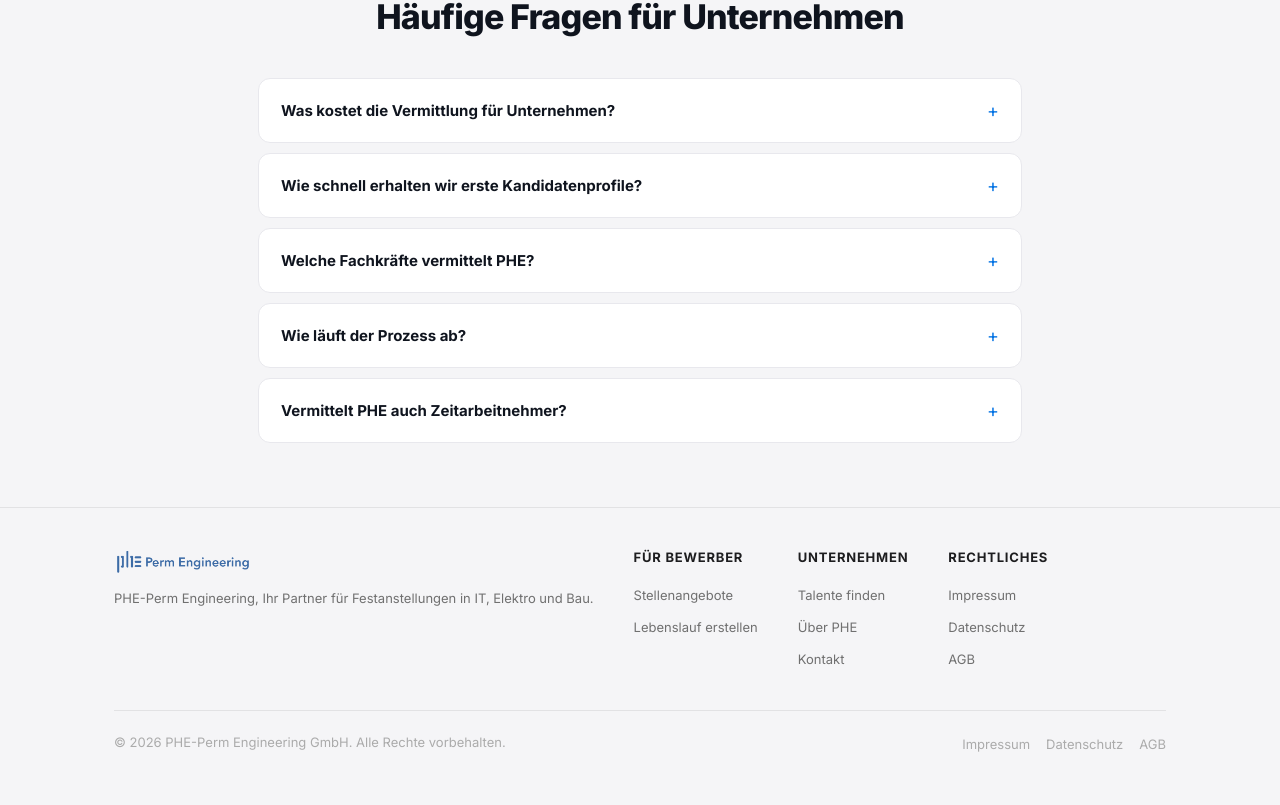
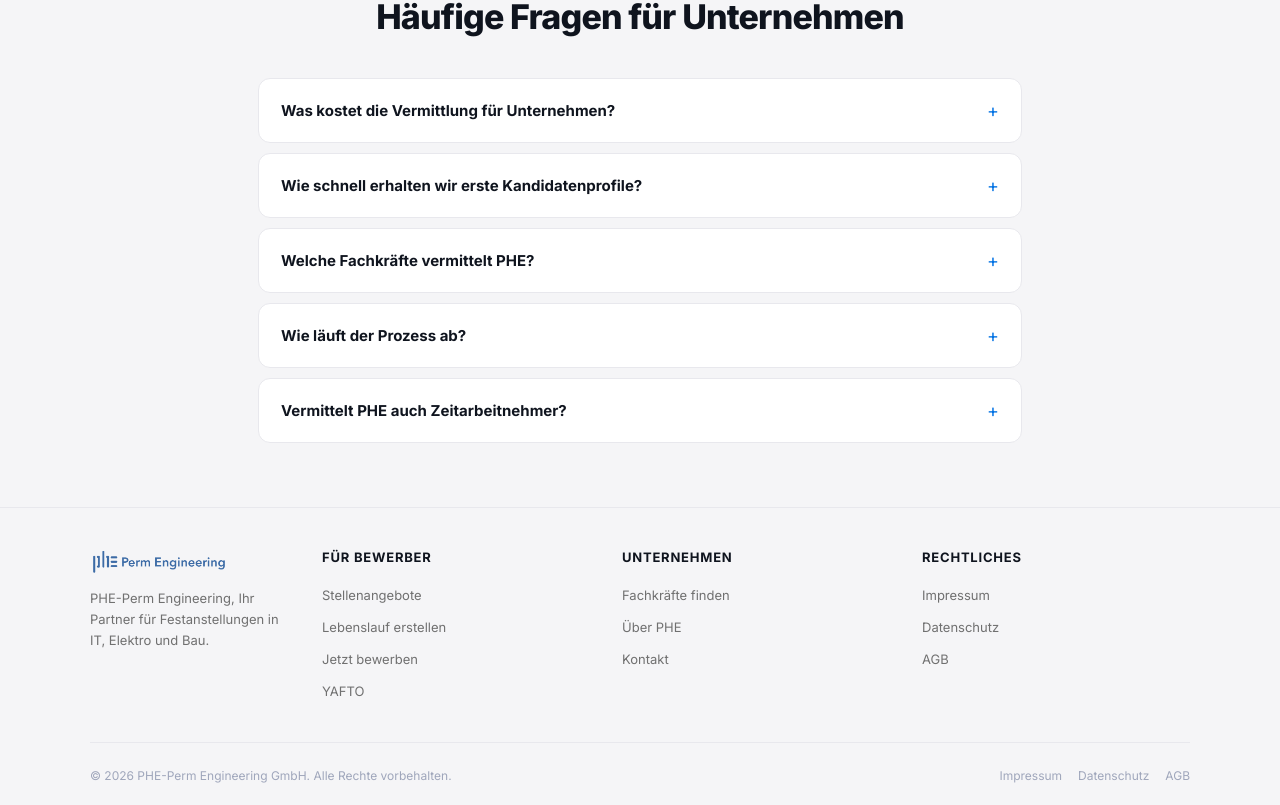
Before and after one commit to MatiXn/webseite2026, a Next.js app in the folder frontend/: page /talente-finden in a window 1280 px wide. Shown: the part 2247-3052 px from the top of the page. Before the commit the page ends 3022 px from the top, so only its background shows below. Built offline with nearby package versions, Linux system fonts and the light colour scheme.

Commit message:
feat: einheitlicher Footer auf allen Seiten als gemeinsame Komponente

```diff
--- /dev/null
+++ b/frontend/src/app/components/Footer.tsx
@@ -0,0 +1,52 @@
+"use client";
+import Link from "next/link";
+import Image from "next/image";
+
+const WA_LINK = "https://wa.me/491739980100";
+
+export default function Footer() {
+  return (
+    <footer style={{ background: "var(--bg)", borderTop: "1px solid var(--border)" }} className="px-section">
+      <div style={{ maxWidth: 1100, margin: "0 auto", paddingTop: 40, paddingBottom: 20 }}>
+        <div className="footer-grid" style={{ marginBottom: 40 }}>
+          <div>
+            <Image src="/phe-logo.png" alt="PHE-Perm Engineering" height={28} width={140} style={{ height: 28, width: "auto", marginBottom: 12 }} />
+            <p style={{ fontSize: 13, color: "var(--gray)", lineHeight: 1.6 }}>
+              PHE-Perm Engineering, Ihr Partner für Festanstellungen in IT, Elektro und Bau.
+            </p>
+          </div>
+          {[
+            { title: "Für Bewerber", links: [["Stellenangebote", "/jobs"], ["Lebenslauf erstellen", "/lebenslauf-erstellen"], ["Jetzt bewerben", WA_LINK], ["YAFTO", "/#yafto"]] },
+            { title: "Unternehmen", links: [["Fachkräfte finden", "/talente-finden"], ["Über PHE", "/ueber-uns"], ["Kontakt", "/kontakt"]] },
+            { title: "Rechtliches", links: [["Impressum", "/impressum"], ["Datenschutz", "/datenschutz"], ["AGB", "/agb"]] },
+          ].map((col) => (
+            <div key={col.title}>
+              <h4 style={{ fontSize: 13, fontWeight: 700, color: "var(--navy)", marginBottom: 14, textTransform: "uppercase", letterSpacing: "0.06em" }}>{col.title}</h4>
+              <ul style={{ listStyle: "none", display: "flex", flexDirection: "column", gap: 8 }}>
+                {col.links.map(([l, h]) => (
+                  <li key={l}>
+                    <Link
+                      href={h}
+                      {...(h.startsWith("https://wa.me") ? { target: "_blank", rel: "noopener noreferrer" } : {})}
+                      style={{ fontSize: 13, color: "var(--gray)", textDecoration: "none" }}
+                    >
+                      {l}
+                    </Link>
+                  </li>
+                ))}
+              </ul>
+            </div>
+          ))}
+        </div>
+        <div className="footer-bottom">
+          <span>© 2026 PHE-Perm Engineering GmbH. Alle Rechte vorbehalten.</span>
+          <div>
+            <Link href="/impressum" style={{ color: "var(--gray-light)", textDecoration: "none", marginLeft: 16 }}>Impressum</Link>
+            <Link href="/datenschutz" style={{ color: "var(--gray-light)", textDecoration: "none", marginLeft: 16 }}>Datenschutz</Link>
+            <Link href="/agb" style={{ color: "var(--gray-light)", textDecoration: "none", marginLeft: 16 }}>AGB</Link>
+          </div>
+        </div>
+      </div>
+    </footer>
+  );
+}
--- a/frontend/src/app/jobs/page.tsx
+++ b/frontend/src/app/jobs/page.tsx
@@ -2,6 +2,7 @@
 import { useState, useCallback, useEffect } from "react";
 import Nav, { WA_LINK, MAIL_APPLY } from "../components/Nav";
 import FaqSection from "../components/FaqSection";
+import Footer from "../components/Footer";
 import JsonLd from "../components/JsonLd";
 import { JOBS as FALLBACK_JOBS, CATEGORIES, CATEGORY_COLORS, CATEGORY_LABELS, distanceKm, type Job } from "./data";
 
@@ -509,6 +510,7 @@ export default function JobsPage() {
           { "@type": "Question", "name": "Gibt es Stellen, die nicht online gelistet sind?", "acceptedAnswer": { "@type": "Answer", "text": "Ja, wir haben zahlreiche exklusive, nicht öffentlich ausgeschriebene Positionen. Schreib uns auf WhatsApp." } },
         ]
       }} />
+      <Footer />
     </>
   );
 }
--- a/frontend/src/app/kontakt/page.tsx
+++ b/frontend/src/app/kontakt/page.tsx
@@ -3,6 +3,7 @@ import Link from "next/link";
 import { useState } from "react";
 import Nav, { WA_LINK } from "../components/Nav";
 import FaqSection from "../components/FaqSection";
+import Footer from "../components/Footer";
 import JsonLd from "../components/JsonLd";
 
 const WhatsAppIcon = ({ size = 16 }: { size?: number }) => (
@@ -235,18 +236,7 @@ export default function KontaktPage() {
         }
       }} />
 
-      {/* FOOTER */}
-      <footer style={{ borderTop: "1px solid var(--border)", padding: "40px 48px", background: "var(--bg)", marginTop: 40 }}>
-        <div style={{ maxWidth: 1100, margin: "0 auto", display: "flex", justifyContent: "space-between", alignItems: "center" }}>
-          <p style={{ fontSize: 13, color: "var(--gray-light)" }}>
-            © 2026 PHE-Perm Engineering Ingenieure & Techniker GmbH · Hüttenstraße 30, 40215 Düsseldorf
-          </p>
-          <div style={{ display: "flex", gap: 24 }}>
-            <Link href="/ueber-uns" style={{ fontSize: 13, color: "var(--gray)", textDecoration: "none" }}>Über uns</Link>
-            <Link href="/jobs" style={{ fontSize: 13, color: "var(--gray)", textDecoration: "none" }}>Stellenangebote</Link>
-          </div>
-        </div>
-      </footer>
+      <Footer />
     </div>
   );
 }
--- a/frontend/src/app/page.tsx
+++ b/frontend/src/app/page.tsx
@@ -2,6 +2,7 @@
 import Image from "next/image";
 import Link from "next/link";
 import FaqSection from "./components/FaqSection";
+import Footer from "./components/Footer";
 import JsonLd from "./components/JsonLd";
 import Nav from "./components/Nav";
 import { useEffect, useState } from "react";
@@ -749,40 +750,7 @@ export default function Home() {
       ]} />
 
       {/* ── FOOTER ── */}
-      <footer style={{ background: "var(--bg)", borderTop: "1px solid var(--border)" }} className="px-section">
-        <div style={{ maxWidth: 1100, margin: "0 auto", paddingTop: 40, paddingBottom: 20 }}>
-          <div className="footer-grid" style={{ marginBottom: 40 }}>
-            <div>
-              <Image src="/phe-logo.png" alt="PHE-Perm Engineering" height={28} width={140} style={{ height: 28, width: "auto", marginBottom: 12 }} />
-              <p style={{ fontSize: 13, color: "var(--gray)", lineHeight: 1.6 }}>
-                PHE-Perm Engineering, Ihr Partner für Festanstellungen in IT, Elektro und Bau.
-              </p>
-            </div>
-            {[
-              { title: "Für Bewerber", links: [["Stellenangebote", "/jobs"], ["Lebenslauf erstellen", "/lebenslauf-erstellen"], ["Jetzt bewerben", WA_LINK], ["YAFTO", "#yafto"]] },
-              { title: "Unternehmen", links: [["Fachkräfte finden", "/kontakt"], ["Über PHE", "/ueber-uns"], ["Kontakt", "/kontakt"]] },
-              { title: "Rechtliches", links: [["Impressum", "/impressum"], ["Datenschutz", "/datenschutz"], ["AGB", "/agb"]] },
-            ].map((col) => (
-              <div key={col.title}>
-                <h4 style={{ fontSize: 13, fontWeight: 700, color: "var(--navy)", marginBottom: 14, textTransform: "uppercase", letterSpacing: "0.06em" }}>{col.title}</h4>
-                <ul style={{ listStyle: "none", display: "flex", flexDirection: "column", gap: 8 }}>
-                  {col.links.map(([l, h]) => (
-                    <li key={l}><Link href={h} {...(h.startsWith("https://wa.me") ? { target: "_blank", rel: "noopener noreferrer" } : {})} style={{ fontSize: 13, color: "var(--gray)", textDecoration: "none" }}>{l}</Link></li>
-                  ))}
-                </ul>
-              </div>
-            ))}
-          </div>
-          <div className="footer-bottom">
-            <span>© 2026 PHE-Perm Engineering GmbH. Alle Rechte vorbehalten.</span>
-            <div>
-              <Link href="/impressum" style={{ color: "var(--gray-light)", textDecoration: "none", marginLeft: 16 }}>Impressum</Link>
-              <Link href="/datenschutz" style={{ color: "var(--gray-light)", textDecoration: "none", marginLeft: 16 }}>Datenschutz</Link>
-              <Link href="/agb" style={{ color: "var(--gray-light)", textDecoration: "none", marginLeft: 16 }}>AGB</Link>
-            </div>
-          </div>
-        </div>
-      </footer>
+      <Footer />
 
       <style>{`
         @keyframes pulse {
--- a/frontend/src/app/talente-finden/page.tsx
+++ b/frontend/src/app/talente-finden/page.tsx
@@ -4,6 +4,7 @@ import Image from "next/image";
 import Link from "next/link";
 import Nav from "@/app/components/Nav";
 import FaqSection from "@/app/components/FaqSection";
+import Footer from "@/app/components/Footer";
 
 const MAIL_EMPLOYER = "recruiting@phe-perm.de";
 
@@ -516,50 +517,7 @@ export default function TalenteFindPage() {
       ]} />
 
       {/* ── FOOTER ── */}
-      <footer style={{ background: "#f5f5f7", borderTop: "1px solid rgba(0,0,0,0.08)" }}>
-        <div style={{ maxWidth: 1100, margin: "0 auto", padding: "40px 24px 20px" }}>
-          <div style={{ display: "flex", flexWrap: "wrap", gap: 40, marginBottom: 40 }}>
-            <div style={{ minWidth: 180 }}>
-              <Image src="/phe-logo.png" alt="PHE-Perm Engineering" height={28} width={140} style={{ height: 28, width: "auto", marginBottom: 12 }} />
-              <p style={{ fontSize: 13, color: "#707070", lineHeight: 1.6 }}>
-                PHE-Perm Engineering, Ihr Partner für Festanstellungen in IT, Elektro und Bau.
-              </p>
-            </div>
-            <div>
-              <h4 style={{ fontSize: 13, fontWeight: 700, color: "#1d1d1f", marginBottom: 14, textTransform: "uppercase", letterSpacing: "0.06em" }}>Für Bewerber</h4>
-              <ul style={{ listStyle: "none", display: "flex", flexDirection: "column", gap: 8, padding: 0 }}>
-                {[["Stellenangebote", "/jobs"], ["Lebenslauf erstellen", "/lebenslauf-erstellen"]].map(([l, h]) => (
-                  <li key={l}><Link href={h} style={{ fontSize: 13, color: "#707070", textDecoration: "none" }}>{l}</Link></li>
-                ))}
-              </ul>
-            </div>
-            <div>
-              <h4 style={{ fontSize: 13, fontWeight: 700, color: "#1d1d1f", marginBottom: 14, textTransform: "uppercase", letterSpacing: "0.06em" }}>Unternehmen</h4>
-              <ul style={{ listStyle: "none", display: "flex", flexDirection: "column", gap: 8, padding: 0 }}>
-                {[["Talente finden", "/talente-finden"], ["Über PHE", "/ueber-uns"], ["Kontakt", "/kontakt"]].map(([l, h]) => (
-                  <li key={l}><Link href={h} style={{ fontSize: 13, color: "#707070", textDecoration: "none" }}>{l}</Link></li>
-                ))}
-              </ul>
-            </div>
-            <div>
-              <h4 style={{ fontSize: 13, fontWeight: 700, color: "#1d1d1f", marginBottom: 14, textTransform: "uppercase", letterSpacing: "0.06em" }}>Rechtliches</h4>
-              <ul style={{ listStyle: "none", display: "flex", flexDirection: "column", gap: 8, padding: 0 }}>
-                {[["Impressum", "/impressum"], ["Datenschutz", "/datenschutz"], ["AGB", "/agb"]].map(([l, h]) => (
-                  <li key={l}><Link href={h} style={{ fontSize: 13, color: "#707070", textDecoration: "none" }}>{l}</Link></li>
-                ))}
-              </ul>
-            </div>
-          </div>
-          <div style={{ display: "flex", justifyContent: "space-between", alignItems: "center", flexWrap: "wrap", gap: 12, borderTop: "1px solid rgba(0,0,0,0.08)", paddingTop: 20 }}>
-            <span style={{ fontSize: 13, color: "#ababab" }}>© 2026 PHE-Perm Engineering GmbH. Alle Rechte vorbehalten.</span>
-            <div>
-              <Link href="/impressum" style={{ fontSize: 13, color: "#ababab", textDecoration: "none", marginLeft: 16 }}>Impressum</Link>
-              <Link href="/datenschutz" style={{ fontSize: 13, color: "#ababab", textDecoration: "none", marginLeft: 16 }}>Datenschutz</Link>
-              <Link href="/agb" style={{ fontSize: 13, color: "#ababab", textDecoration: "none", marginLeft: 16 }}>AGB</Link>
-            </div>
-          </div>
-        </div>
-      </footer>
+      <Footer />
     </div>
   );
 }
```
Also changed, not shown: frontend/src/app/ueber-uns/page.tsx (+2 -12 lines).
